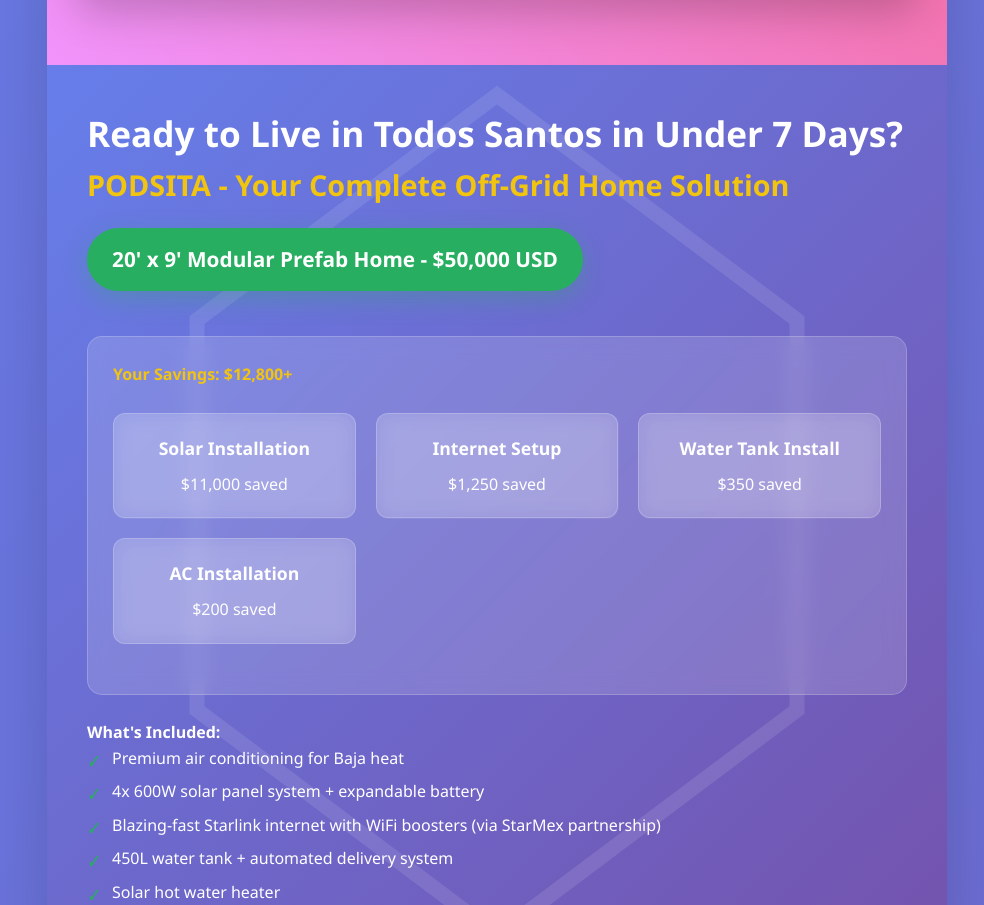
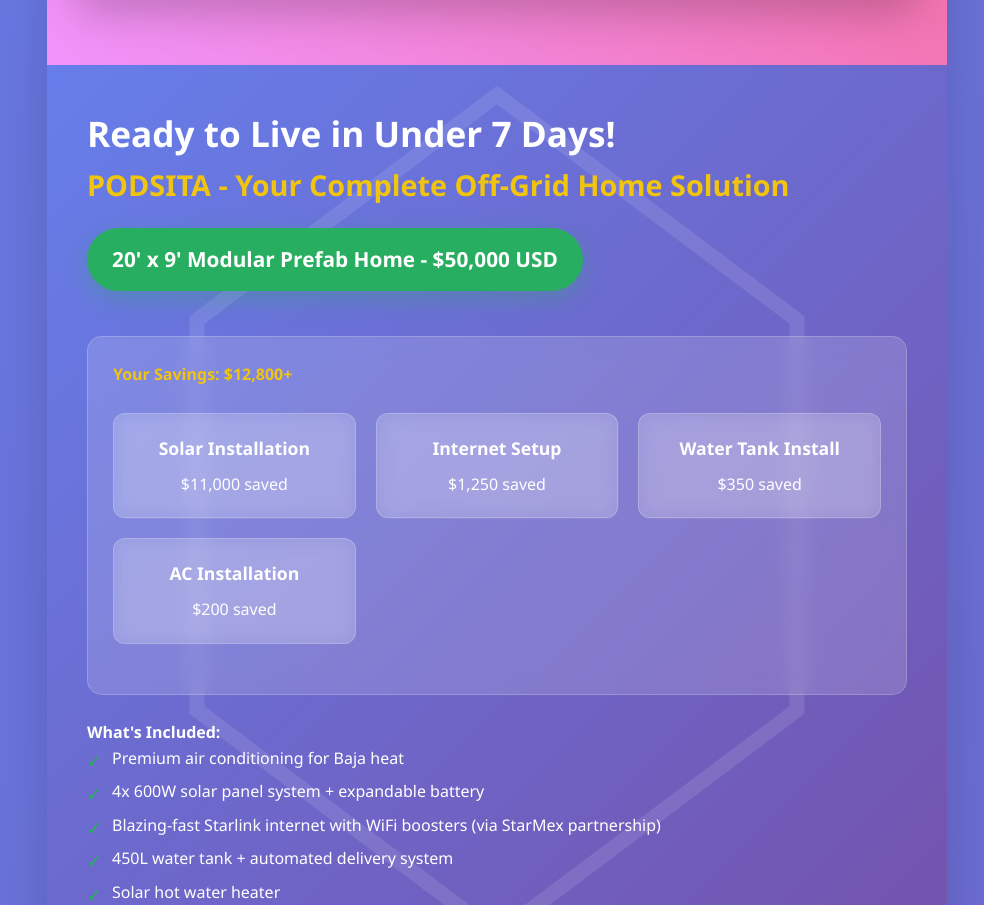
Before and after one commit to wisehackermonkey/podsita, a plain HTML site: page index.html in a window 1280 px wide. Shown: the part 892-1797 px from the top of the page, without its empty margins (143-1127 px from the left). Drawn offline with Linux system fonts and the light colour scheme; a script that the page names is missing.

Commit message:
fixed weird marketing copy

```diff
--- a/index.html
+++ b/index.html
@@ -406,7 +406,7 @@
 
         <div class="marketing-copy">
             <div class="marketing-content">
-                <h2 style="margin-top: 0; font-size: 2.2rem;">Ready to Live in Todos Santos in Under 7 Days?</h2>
+                <h2 style="margin-top: 0; font-size: 2.2rem;">Ready to Live in Under 7 Days!</h2>
                 <h3 style="color: #f1c40f; font-size: 1.8rem;">PODSITA - Your Complete Off-Grid Home Solution</h3>
                 <div class="price-badge">20' x 9' Modular Prefab Home - $50,000 USD</div>
 
```
